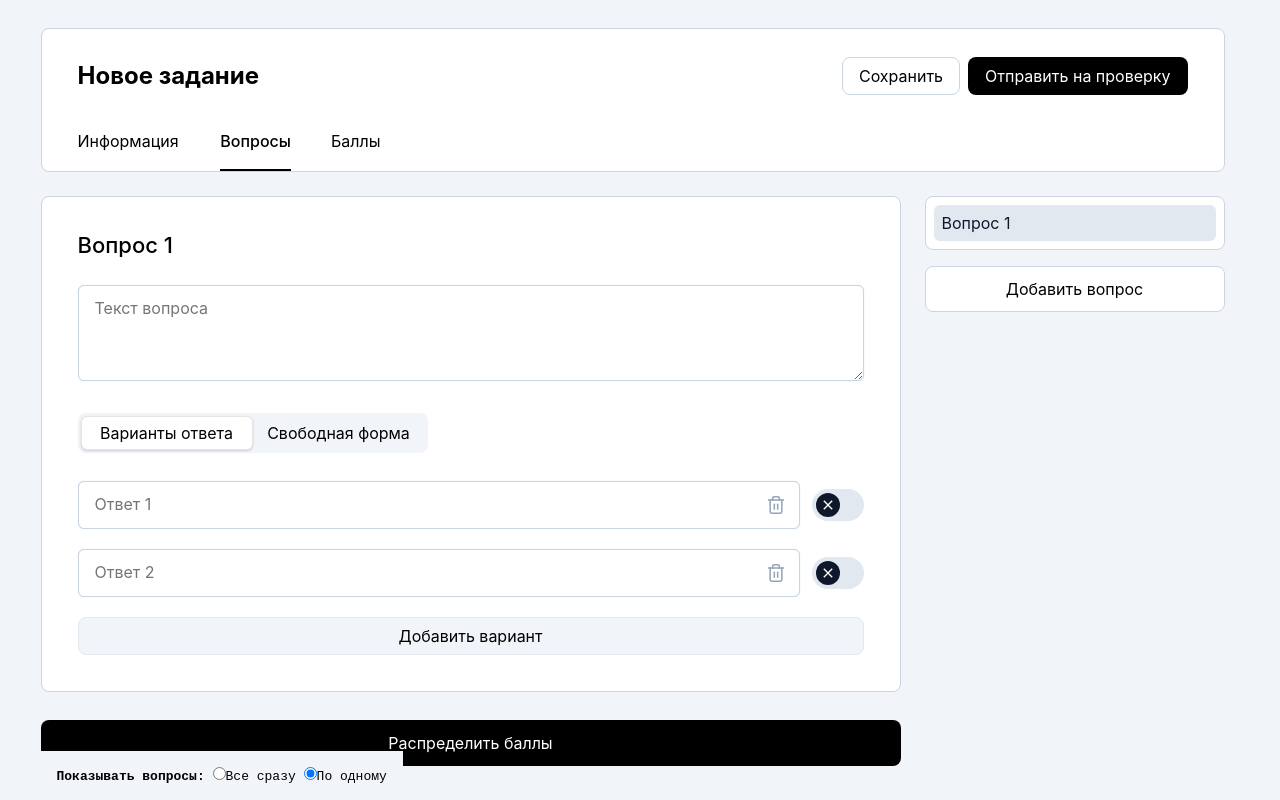
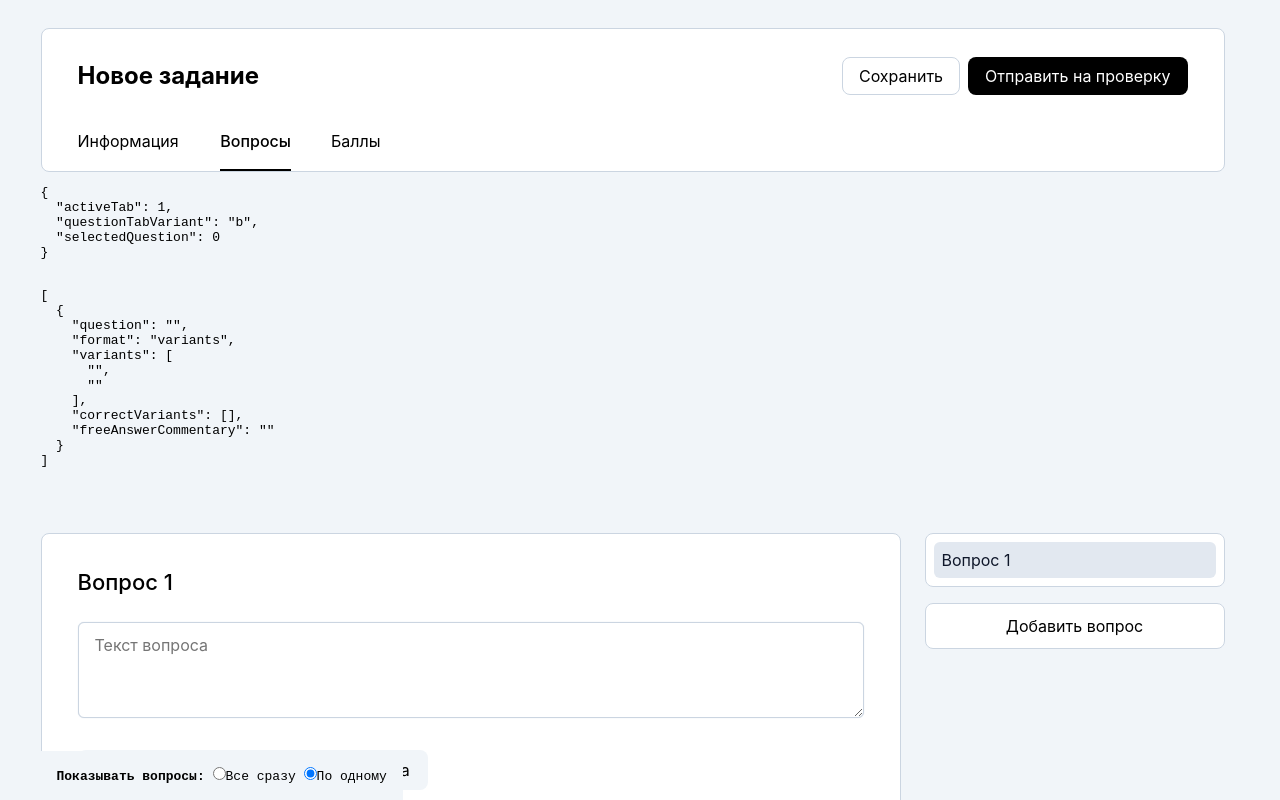
Before and after one commit to alexander-albul/commonwealth, a Svelte app: page / in a window 1280 px wide. Shown: the top 800 px of the page. Built offline with nearby package versions, Linux system fonts and the light colour scheme.

Commit message:
4 files modified

```diff
--- a/src/App.svelte
+++ b/src/App.svelte
@@ -28,6 +28,11 @@
 			</div>
 		</div>
 		<Tabs bind:activeTab={$uiState.activeTab} items={tabs}/>
+	</div>
+
+	<div style="display: flex">
+		<pre>{JSON.stringify($uiState, null, 2)}
+		<pre>{JSON.stringify($testQuestions, null, 2)}
 	</div>
 
 	<div class="tab-content">
--- a/src/lib/Question.svelte
+++ b/src/lib/Question.svelte
@@ -15,6 +15,7 @@
   <SegmentedControl items={globalData.testFormats}
                     name="format-{i}"
                     bind:selectedItem={$testQuestions[i].format}
+										on:change
                     --width="350px"
   />
 
--- a/src/lib/tabs/QuestionsTabA.svelte
+++ b/src/lib/tabs/QuestionsTabA.svelte
@@ -63,6 +63,7 @@
 		width: 100%;
 		min-width: 0;
 		padding-top: 24px;
+		padding-bottom: 24px;
 	}
 
 	.sidebar{
--- a/src/lib/tabs/QuestionsTabB.svelte
+++ b/src/lib/tabs/QuestionsTabB.svelte
@@ -18,9 +18,15 @@
   $: selectedQuestion = $uiState.selectedQuestion
 </script>
 
+
+
 <div class="questions-tab-content">
 	<div class="main">
-			<Question bind:question={$testQuestions[selectedQuestion]} i={$uiState.selectedQuestion}/>
+		{#key selectedQuestion}
+			<Question question={$testQuestions[$uiState.selectedQuestion]}
+								bind:i={selectedQuestion}
+			/>
+		{/key}
 		<div class="buttons-wrap">
 			<Button title="Распределить баллы"
 							size="large"
@@ -66,6 +72,7 @@
 		width: 100%;
 		min-width: 0;
 		padding-top: 24px;
+		padding-bottom: 24px;
 	}
 
 	.sidebar{
@@ -93,25 +100,25 @@
 
 	.sidebar-questions-wrap{
     margin-bottom: 16px;
+		padding: 8px;
+		background: white;
 		border: 1px solid var(--gray-300);
 		border-radius: 8px;
-		background: white;
     overflow: hidden;
-		padding: 8px;
 	}
 
 	.sidebar-question{
 		display: block;
     width: 100%;
 		padding: 8px;
-		border-radius: 6px;
 		white-space: nowrap;
 		text-overflow: ellipsis;
 		overflow: hidden;
+    text-align: left;
 		color: var(--gray-900);
+    background: transparent;
     border: none;
-    text-align: left;
-    background: transparent;
+		border-radius: 6px;
 	}
 
   .sidebar-question.active{
```
